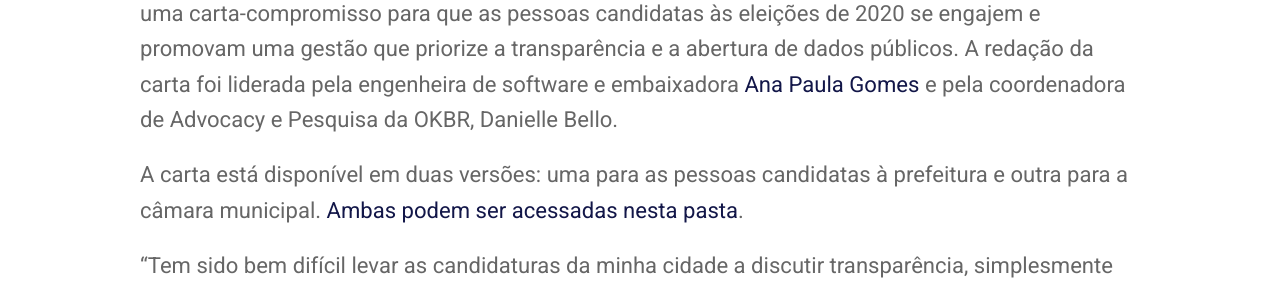
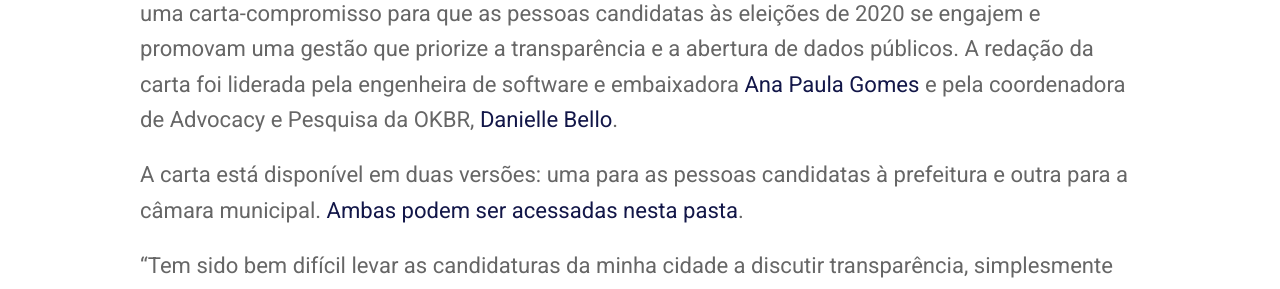
Before and after one commit to okfn-brasil/embaixadoras, a Jekyll site: the page built from _posts/2020-11-05-carta-compromisso-por-municipios-mais-transparentes-e-colaborativos.md, in a window 1280 px wide and 900 px high, scrolled down 568 px. Shown: the part 188-477 px from the top of the window. Built offline with Jekyll 4.4.1, drawn with Linux system fonts in a browser that asks for light colours; nearby versions of some CDN libraries; part of the change alters nothing that is shown.

```diff
--- a/_posts/2020-11-05-carta-compromisso-por-municipios-mais-transparentes-e-colaborativos.md
+++ b/_posts/2020-11-05-carta-compromisso-por-municipios-mais-transparentes-e-colaborativos.md
@@ -7,7 +7,7 @@ categories:
 author_staff_member: ariane_alves
 show_comments: true
 ---
-A Rede de pessoas Embaixadoras de Inovação Cívica da Open Knowledge Brasil (OKBR) elaborou uma carta-compromisso para que as pessoas candidatas às eleições de 2020 se engajem e promovam uma gestão que priorize a transparência e a abertura de dados públicos. A redação da carta foi liderada pela engenheira de software e embaixadora [Ana Paula Gomes](https://twitter.com/AnaPaulaGomess){:target="_blank"} e pela coordenadora de Advocacy e Pesquisa da OKBR, Danielle Bello.
+A Rede de pessoas Embaixadoras de Inovação Cívica da Open Knowledge Brasil (OKBR) elaborou uma carta-compromisso para que as pessoas candidatas às eleições de 2020 se engajem e promovam uma gestão que priorize a transparência e a abertura de dados públicos. A redação da carta foi liderada pela engenheira de software e embaixadora [Ana Paula Gomes](https://twitter.com/AnaPaulaGomess){:target="_blank"} e pela coordenadora de Advocacy e Pesquisa da OKBR, [Danielle Bello](https://www.linkedin.com/in/daniellebello/){:target="_blank"}.
 
 A carta está disponível em duas versões: uma para as pessoas candidatas à prefeitura e outra para a câmara municipal. [Ambas podem ser acessadas nesta pasta](https://drive.google.com/drive/folders/1Y3pOXAt5lB40xdmylV_LfPHN5wrJtmVB){:target="_blank"}.
 
```
